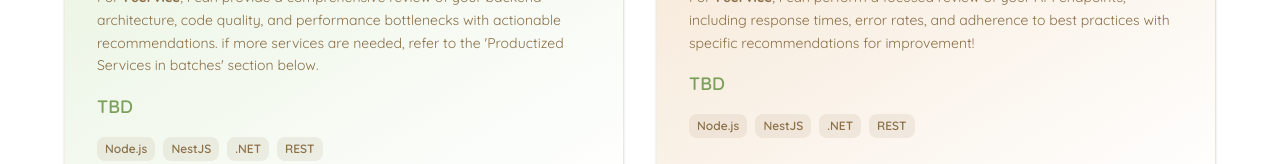
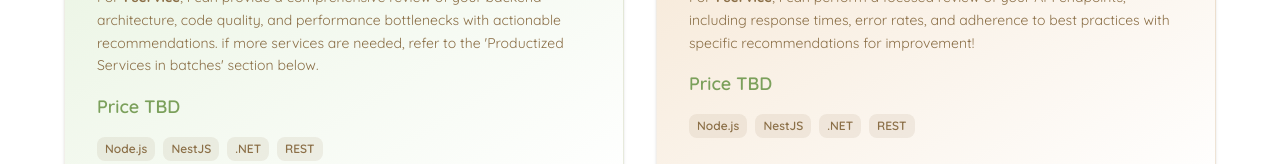
Before and after one commit to JMReynoso/MyDevPortfolio, a React (Vite) app: page /services in a window 1280 px wide. Shown: the part 788-952 px from the top of the page. Built offline with nearby package versions, Linux system fonts and the light colour scheme.

Commit message:
Add Custom Projects section and standardize TBD price label (#14)

```diff
--- a/src/data/services.tsx
+++ b/src/data/services.tsx
@@ -5,6 +5,9 @@ import {
     Container,
     FileCode,
     FolderCode,
+    Puzzle,
+    Sparkles,
+    Wrench,
     type LucideIcon,
 } from "lucide-react";
 
@@ -34,7 +37,7 @@ export const productizedServices: Service[] = [
         ),
         tags: ["Node.js", "NestJS", ".NET", "REST"],
         color: "green",
-        price: "TBD",
+        price: "Price TBD",
         status: "coming_soon",
     },
     {
@@ -49,7 +52,7 @@ export const productizedServices: Service[] = [
         ),
         tags: ["Node.js", "NestJS", ".NET", "REST"],
         color: "maple",
-        price: "TBD",
+        price: "Price TBD",
         status: "coming_soon",
     },
 ];
@@ -70,7 +73,7 @@ export const batchProductizedServices: Service[] = [
         ),
         tags: ["Node.js", "NestJS", ".NET", "REST"],
         color: "maple",
-        price: "TBD",
+        price: "Price TBD",
         status: "coming_soon",
     },
 ];
@@ -93,7 +96,7 @@ export const retainerPlans: Service[] = [
             "Priority Support",
         ],
         color: "yellow",
-        price: "TBD",
+        price: "Price TBD",
         status: "coming_soon",
     },
     {
@@ -108,7 +111,7 @@ export const retainerPlans: Service[] = [
         ),
         tags: ["Endpoint Creation", "Refactoring", "Performance Optimization"],
         color: "brown",
-        price: "TBD",
+        price: "Price TBD",
         status: "coming_soon",
     },
     {
@@ -125,7 +128,57 @@ export const retainerPlans: Service[] = [
         ),
         tags: ["Code Review", "Refactoring", "Architectural Guidance"],
         color: "green",
-        price: "TBD",
+        price: "Price TBD",
+        status: "coming_soon",
+    },
+];
+
+//TODO: Update custom projects with price and status
+export const customProjects: Service[] = [
+    {
+        icon: Sparkles,
+        title: "Tailored Backend Solution",
+        description: (
+            <>
+                Have a unique idea that doesn't fit a standard package? I can
+                design and build a custom backend solution tailored to your
+                business goals, from initial concept through production
+                deployment.
+            </>
+        ),
+        tags: ["Custom Architecture", "Scoping", "End-to-End Delivery"],
+        color: "green",
+        price: "Price TBD",
+        status: "coming_soon",
+    },
+    {
+        icon: Puzzle,
+        title: "Third-Party Integration",
+        description: (
+            <>
+                Need to connect your systems with external services, payment
+                processors, or partner APIs? I can build reliable integrations
+                with proper error handling, retries, and observability.
+            </>
+        ),
+        tags: ["API Integration", "Webhooks", "Data Sync"],
+        color: "maple",
+        price: "Price TBD",
+        status: "coming_soon",
+    },
+    {
+        icon: Wrench,
+        title: "Legacy Modernization",
+        description: (
+            <>
+                Working with an aging codebase? I can help migrate, refactor, or
+                incrementally modernize legacy backend systems while keeping
+                business operations running smoothly throughout the transition.
+            </>
+        ),
+        tags: ["Migration", "Refactoring", "Modernization"],
+        color: "brown",
+        price: "Price TBD",
         status: "coming_soon",
     },
 ];
--- a/src/pages/Services.tsx
+++ b/src/pages/Services.tsx
@@ -2,6 +2,7 @@ import { useEffect, useState } from "react";
 import { Grid, Section, SectionHeader, ServiceCard } from "../components";
 import {
   batchProductizedServices,
+  customProjects,
   productizedServices,
   retainerPlans,
 } from "../data/services";
@@ -68,6 +69,22 @@ export default function Services() {
         </Grid>
       </Section>
 
+      <Section id="customProjects" background="cream">
+        <SectionHeader
+          title="Custom Projects"
+          subtitle="Tailored engagements for unique needs that don't fit a standard package."
+        />
+        <Grid cols={{ md: 2, lg: 3 }} gap="lg">
+          {customProjects.map((project, index) => (
+            <ServiceCard
+              key={project.title}
+              service={project}
+              index={index}
+            />
+          ))}
+        </Grid>
+      </Section>
+
       {/*}
       <Section id="process" background="cream">
         <SectionHeader
```
Also changed, not shown: 1 other file (tests, documents, lock files or other folders).
